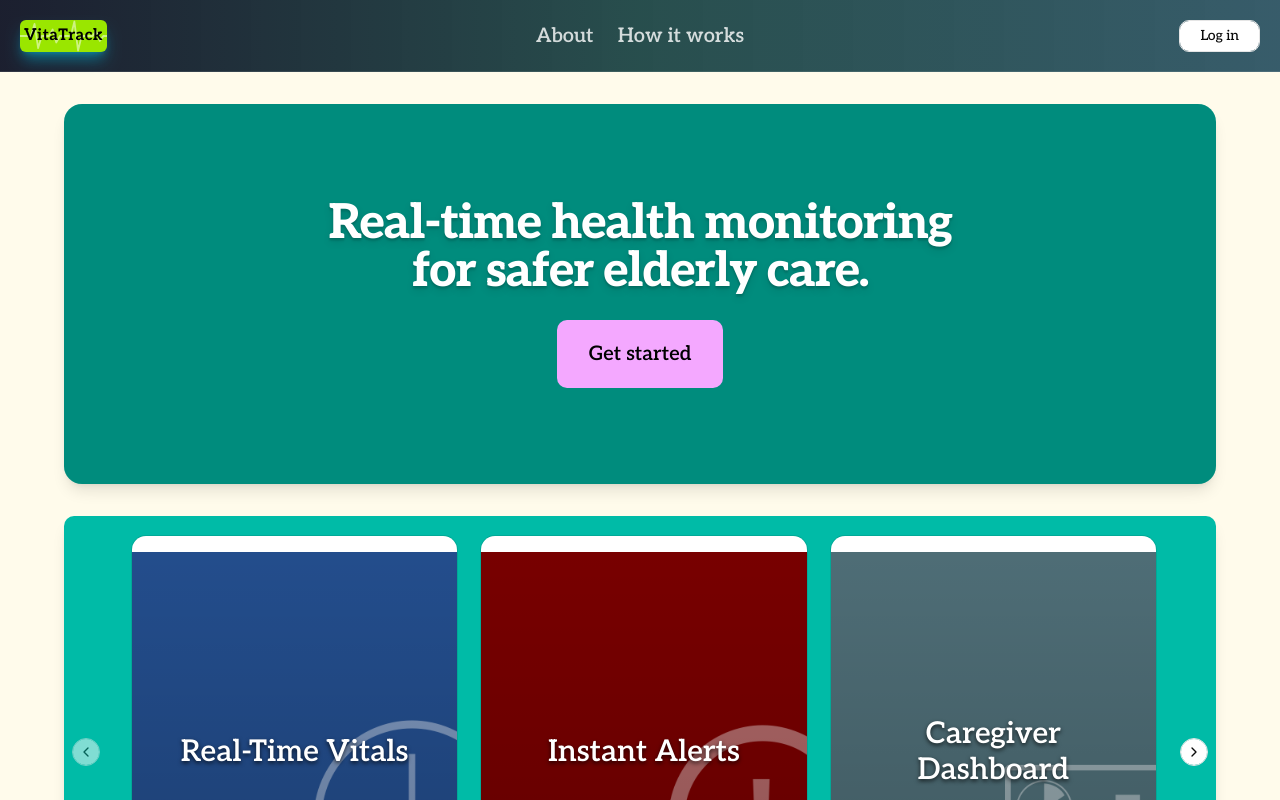
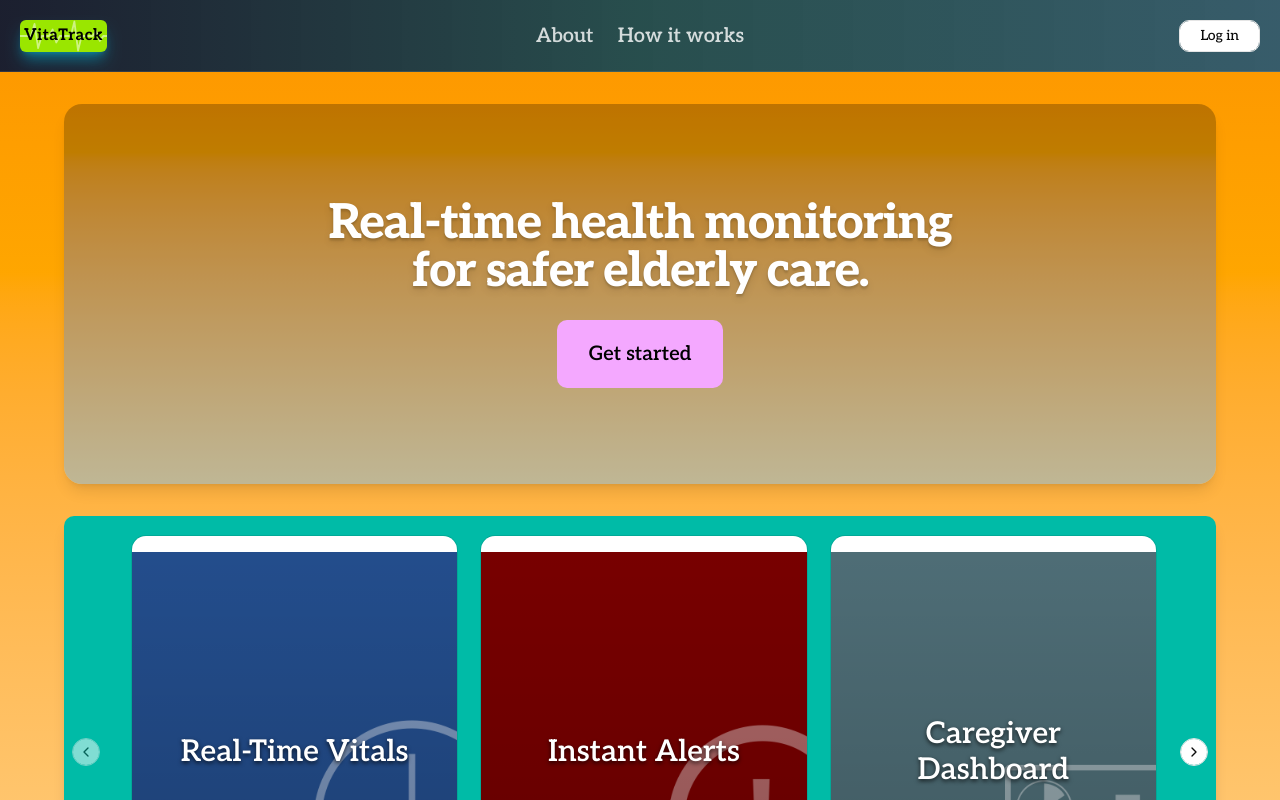
Before and after one commit to WhosYonas/Health-monitor, a Next.js app in the folder Frontend/vitatrack/: page / in a window 1280 px wide. Shown: the top 800 px of the page. Built offline with nearby package versions, Linux system fonts and the light colour scheme.

Commit message:
Starting on the styling

```diff
--- a/Frontend/vitatrack/app/globals.css
+++ b/Frontend/vitatrack/app/globals.css
@@ -78,7 +78,7 @@
   --sidebar-accent-foreground: oklch(0.205 0 0);
   --sidebar-border: oklch(0.922 0 0);
   --sidebar-ring: oklch(0.708 0 0);
-  font-family: Aleo
+  font-family: Aleo;
 }
 
 .dark {
@@ -120,7 +120,7 @@
     @apply border-border outline-ring/50;
   }
   body {
-    @apply bg-background text-foreground;
+    @apply text-foreground;
   }
   html {
     @apply font-sans;
--- a/Frontend/vitatrack/app/overview/page.tsx
+++ b/Frontend/vitatrack/app/overview/page.tsx
@@ -1,5 +1,5 @@
 import { OverviewPagePresenter } from "@/presenters/overviewPage-presenter";
 
-export default function Login() {
-  return <OverviewPagePresenter/>;
+export default function Overview() {
+  return <OverviewPagePresenter />;
 }
--- a/Frontend/vitatrack/communication/loginCommunication.ts
+++ b/Frontend/vitatrack/communication/loginCommunication.ts
@@ -10,6 +10,10 @@
   access_token: string;
   token_type: string;
   role: "caregiver" | "patient";
+  first_name: string;
+  last_name: string;
+  phone_number: string | null;
+  person_number: string;
 }
 
 const postLogin = async (payload: LoginPayload) => {
--- a/Frontend/vitatrack/components/custom/loginForm.tsx
+++ b/Frontend/vitatrack/components/custom/loginForm.tsx
@@ -24,7 +24,7 @@
     event.preventDefault();
     const formData = new FormData(event.currentTarget);
     const raw = String(formData.get("personNumber") ?? "").trim();
-    const personNumber = raw.replace("-", ""); // strip dash if present
+    const personNumber = raw.replace("-", "");
     const password = String(formData.get("password") ?? "");
 
     if (!PERSON_NUMBER_REGEX.test(personNumber)) {
@@ -35,7 +35,7 @@
     }
 
     setValidationError(null);
-    onLogin({ personNumber, password }); // always sends 12 digits, no dash
+    onLogin({ personNumber, password });
   }
 
   return (
--- a/Frontend/vitatrack/package.json
+++ b/Frontend/vitatrack/package.json
@@ -20,7 +20,7 @@
     "react": "19.2.4",
     "react-dom": "19.2.4",
     "react-redux": "^9.2.0",
-    "recharts": "^3.8.0",
+    "recharts": "^3.8.1",
     "shadcn": "^4.2.0",
     "tailwind-merge": "^3.5.0",
     "tw-animate-css": "^1.4.0"
--- a/Frontend/vitatrack/presenters/loginPage-presenter.tsx
+++ b/Frontend/vitatrack/presenters/loginPage-presenter.tsx
@@ -1,12 +1,13 @@
 "use client";
-
 import { useDispatch, useSelector } from "react-redux";
+import { useRouter } from "next/navigation";
 import { LoginPage } from "@/views/loginPage";
 import { postLoginThunk } from "@/communication/loginCommunication";
 import type { AppDispatch, RootState } from "@/lib/store";
 
 export function LoginPagePresenter() {
   const dispatch = useDispatch<AppDispatch>();
+  const router = useRouter();
   const { loading, error_message } = useSelector(
     (state: RootState) => state.user,
   );
@@ -24,7 +25,7 @@
           role: credentials.role,
         }),
       ).unwrap();
-      console.log("Login successful");
+      router.push("/overview");
     } catch (error) {
       console.log("Login failed", error);
     }
--- a/Frontend/vitatrack/views/landingPage.tsx
+++ b/Frontend/vitatrack/views/landingPage.tsx
@@ -2,12 +2,10 @@
 import Link from "next/link";
 export function LandingPage() {
   return (
-    <div className="min-h-screen bg-amber-50">
-
+    <div className="min-h-screen bg-linear-to-b from-amber-500 to-amber-100">
       <div className="flex flex-col items-center justify-center">
         {/* Hero Section */}
-        <section
-          className="relative my-8 flex h-[380px] w-full max-w-[90%] items-center justify-center overflow-hidden rounded-2xl bg-cover bg-center shadow-lg bg-teal-500">
+        <section className="relative my-8 flex h-95 w-full max-w-[90%] items-center justify-center overflow-hidden rounded-2xl bg-cover bg-center shadow-lg bg-linear-to-b from-amber-500 to-amber-100">
           {/* Overlay */}
           <div className="absolute inset-0 bg-black/25" />
 
@@ -37,15 +35,16 @@
               <h2 className="text-3xl font-bold max-w-3xl tracking-tight md:text-5xl">
                 Keep track of your health for a better future.
               </h2>
-              <Link href="/login">
-              </Link>
+              <Link href="/login"></Link>
             </div>
 
-            <div className="my-12 h-[1px] w-full bg-white/10 "/>
+            <div className="my-12 h-[1px] w-full bg-white/10 " />
 
             <div className="grid grid-cols-2 gap-10 md:grid-cols-4">
               <div>
-                <h3 className="mb-4 text-sm font-semibold text-white">Product Features</h3>
+                <h3 className="mb-4 text-sm font-semibold text-white">
+                  Product Features
+                </h3>
                 <ul className="space-y-3 text-sm text-white/60">
                   <li>Real-time Vitals</li>
                   <li>Instant Alerts</li>
@@ -55,7 +54,9 @@
               </div>
 
               <div>
-                <h3 className="mb-4 text-sm font-semibold text-white">Company</h3>
+                <h3 className="mb-4 text-sm font-semibold text-white">
+                  Company
+                </h3>
                 <ul className="space-y-3 text-sm text-white/60">
                   <li>About</li>
                   <li>Team</li>
@@ -65,7 +66,9 @@
               </div>
 
               <div>
-                <h3 className="mb-4 text-sm font-semibold text-white">Support</h3>
+                <h3 className="mb-4 text-sm font-semibold text-white">
+                  Support
+                </h3>
                 <ul className="space-y-3 text-sm text-white/60">
                   <li>Guides</li>
                   <li>Help Center</li>
```
Also changed, not shown: Frontend/vitatrack/components/ui/HealthDataGraph.tsx (line endings or trailing spaces), 1 other file (tests, documents, lock files or other folders).
